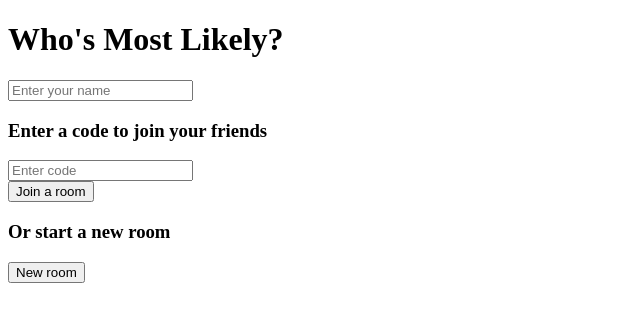
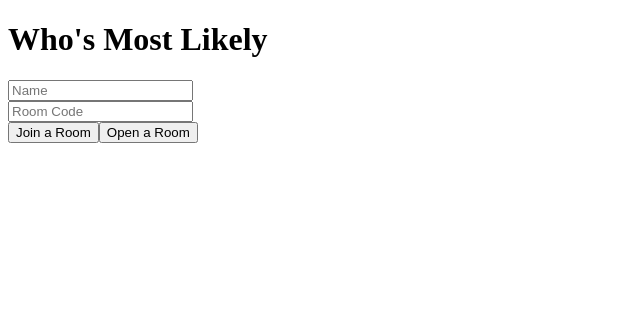
Before and after one commit to akuo34/most_likely, a React app: page / in a window 1280 px wide. Shown: the top 322 px of the page, without its empty margins (0-640 px from the left). Built offline with nearby package versions, Linux system fonts and the light colour scheme; the HTML template or start-up script is replaced by a standard one.

Commit message:
Revert "begin styling app"
This reverts commit 980a329bb5a6c9be7a4fe15891fcff9a22b6ce88.

```diff
--- a/client/src/components/AKapp.jsx
+++ b/client/src/components/AKapp.jsx
@@ -3,21 +3,8 @@ import { BrowserRouter as Router, Route } from 'react-router-dom';
 import Lobby from './Lobby';
 import Room from './Room';
 import Game from './Game';
-import io from 'socket.io-client';
-const endpoint = 'http://13.52.26.197:3500';
-
 
 const AKapp = () => {
-
-  const updateScore = () => {
-    let socket = io(endpoint);
-
-    // setTimeout(() => {
-      socket.emit('update score', { score, name, room });
-      socket.on('scoreboard', (scoreboard) => {
-        setScoreboard(scoreboard);
-      });
-  }
   return (
     <Router>
       <Route path="/" exact component={Lobby}></Route>
--- a/client/src/components/Buttons.jsx
+++ b/client/src/components/Buttons.jsx
@@ -6,7 +6,7 @@ const Buttons = (props) => {
       {props.players.map((player) => {
         return (
           <div>
-            <button className="button" onClick={props.clickHandler} value={player}>{player}</button>
+            <button onClick={props.clickHandler} value={player}>{player}</button>
           </div>
         )
       })}
--- a/client/src/components/Game.jsx
+++ b/client/src/components/Game.jsx
@@ -20,7 +20,6 @@ const Game = () => {
   const [displayWinners, setDisplayWinners] = useState(false);
   const instructions = 'How to play: Select the player you think best satisfies the prompt. If you believe you will be the most picked person, vote for yourself.'
   const endpoint = 'http://13.52.26.197:3500';
-  // const socket = io(endpoint);
 
   const clickHandler = (event) => {
     let socket = io(endpoint);
@@ -33,24 +32,14 @@ const Game = () => {
       setDisplayWinners(true);
       if (winners.indexOf(vote) !== -1 && vote === name) {
         setScore(score + 2);
-        socket.emit('update score', { score: score + 2, name, room });
-        socket.on('scoreboard', (scoreboard) => {
-          setScoreboard(scoreboard);
-          // socket.off();
-        });
       } else if (winners.indexOf(vote) !== -1) {
         setScore(score + 1);
-        socket.emit('update score', { score: score + 1, name, room });
-        socket.on('scoreboard', (scoreboard) => {
-          setScoreboard(scoreboard);
-          // socket.off();
-        });
       } else {
-        // setScore(score);
+        setScore(score);
+
         socket.emit('update score', { score, name, room });
         socket.on('scoreboard', (scoreboard) => {
           setScoreboard(scoreboard);
-          // socket.off();
         });
       }
     });
@@ -64,13 +53,13 @@ const Game = () => {
   useEffect(() => {
     let socket = io(endpoint);
 
-    // setTimeout(() => {
+    setTimeout(() =>  {
       socket.emit('update score', { score, name, room });
       socket.on('scoreboard', (scoreboard) => {
         setScoreboard(scoreboard);
-        // socket.off();
       });
-    // })
+
+    })
   }, [score]);
 
   useEffect(() => {
@@ -93,8 +82,7 @@ const Game = () => {
       setPlayers(players);
       setScoreboard(initialScore);
       setHost(host);
-    });
-
+    })
   }, []);
 
   useEffect(() => {
@@ -117,7 +105,7 @@ const Game = () => {
   }, [ready]);
 
   return (
-    <div className="container-app">
+    <div>
       <div>
         {displayText ? waitingOn : null}
 
@@ -133,7 +121,7 @@ const Game = () => {
           return (
             <div>{winner}</div>
           )
-        }) : null}
+        }) : null }
         <h3>Scores</h3>
         <div className="AK-container-scoreboard">
           <ul className="AK-scoreboard">
--- a/client/src/components/Lobby.jsx
+++ b/client/src/components/Lobby.jsx
@@ -6,23 +6,19 @@ const Lobby = () => {
   const [room, setRoom] = useState('');
 
   return (
-    <div className="container-app">
-      <h1>Who's Most Likely?</h1>
+    <div>
+      <h1>Who's Most Likely</h1>
       <div>
-        <input className="input" placeholder="Enter your name" onChange={(event) => setName(event.target.value.toUpperCase())} value={name} />
+        <input placeholder="Name" onChange={(event) => setName(event.target.value)} />
       </div>
-      <h3>Enter a code to join your friends</h3>
-      <div className="container-code-button">
-        <div>
-          <input className="input input-code" placeholder="Enter code" onChange={(event) => setRoom(event.target.value.toUpperCase())} value={room} />
-        </div>
-        <Link onClick={e => (!room || !name) ? e.preventDefault() : null} to={`/room?name=${name}&room=${room}`}>
-          <button className="button" type="submit">Join a room</button>
-        </Link>
+      <div>
+        <input placeholder="Room Code" onChange={(event) => setRoom(event.target.value)} />
       </div>
-      <h3>Or start a new room</h3>
+      <Link onClick={e => (!room || !name) ? e.preventDefault() : null} to={`/room?name=${name}&room=${room}`}>
+        <button type="submit">Join a Room</button>
+      </Link>
       <Link onClick={e => (!name) ? e.preventDefault() : null} to={`/room?name=${name}`}>
-        <button className="button" type="submit">New room</button>
+        <button type="submit">Open a Room</button>
       </Link>
     </div>
   );
--- a/client/src/components/Room.jsx
+++ b/client/src/components/Room.jsx
@@ -2,7 +2,6 @@ import React, { useState, useEffect } from 'react';
 import queryString from 'query-string';
 import io from 'socket.io-client';
 import { Link } from 'react-router-dom';
-
 
 const Room = () => {
   const [room, setRoom] = useState('');
@@ -28,15 +27,13 @@ const Room = () => {
     setRoom(newRoom);
     setName(name);
 
-    let socket = io.connect(endpoint);
+    let socket = io(endpoint);
     socket.emit('join', { name, newRoom });
 
     // setPlayers([...players, name]);
     socket.on('players', (players) => {
       setPlayers(players);
-      // socket.off();
     });
-
     // return () => {
     //   socket.emit('disconnect', { name, newRoom });
     //   socket.on('players', (players) => {
@@ -47,18 +44,16 @@ const Room = () => {
   }, [endpoint]);
 
   return (
-    <div className="container-app">
-      <h2>Welcome, {name}!</h2>
-      <h3>Room code: {room}</h3>
-      <h3>People in the room:</h3>
-      <ul className="room-list">
+    <div>
+      <h2>Welcome, {name}! Room Code: {room}</h2>
+      <ul>People in the room:
         {players.map((player, key) => {
           return <li key={key}>{player}</li>
         })}
       </ul>
       {players.length > 2 ?
         <Link to={`/game?room=${room}&name=${name}`}>
-          <button className="button" type="submit">Ready!</button>
+          <button type="submit">Ready!</button>
         </Link> : null
       }
     </div>
```
Also changed, not shown: 4 other files (tests, documents, lock files or other folders).
